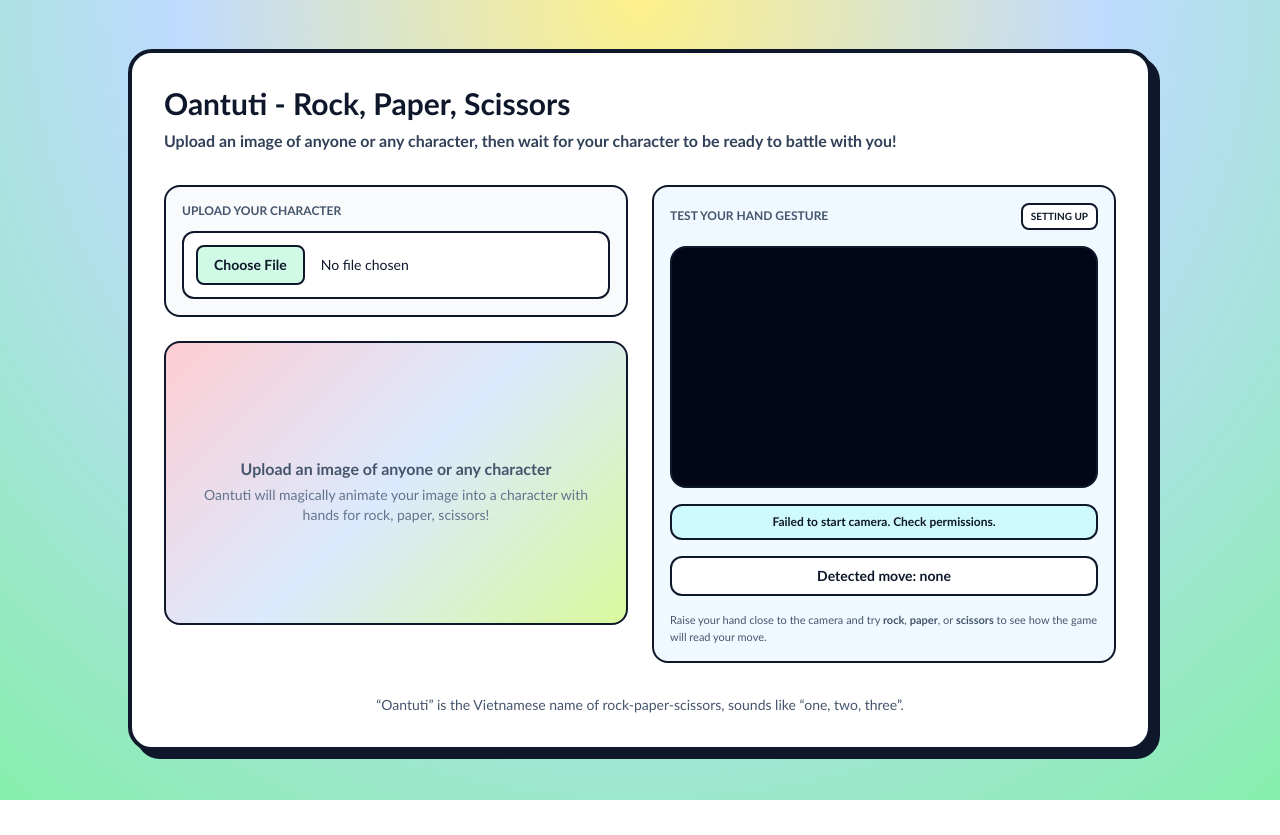
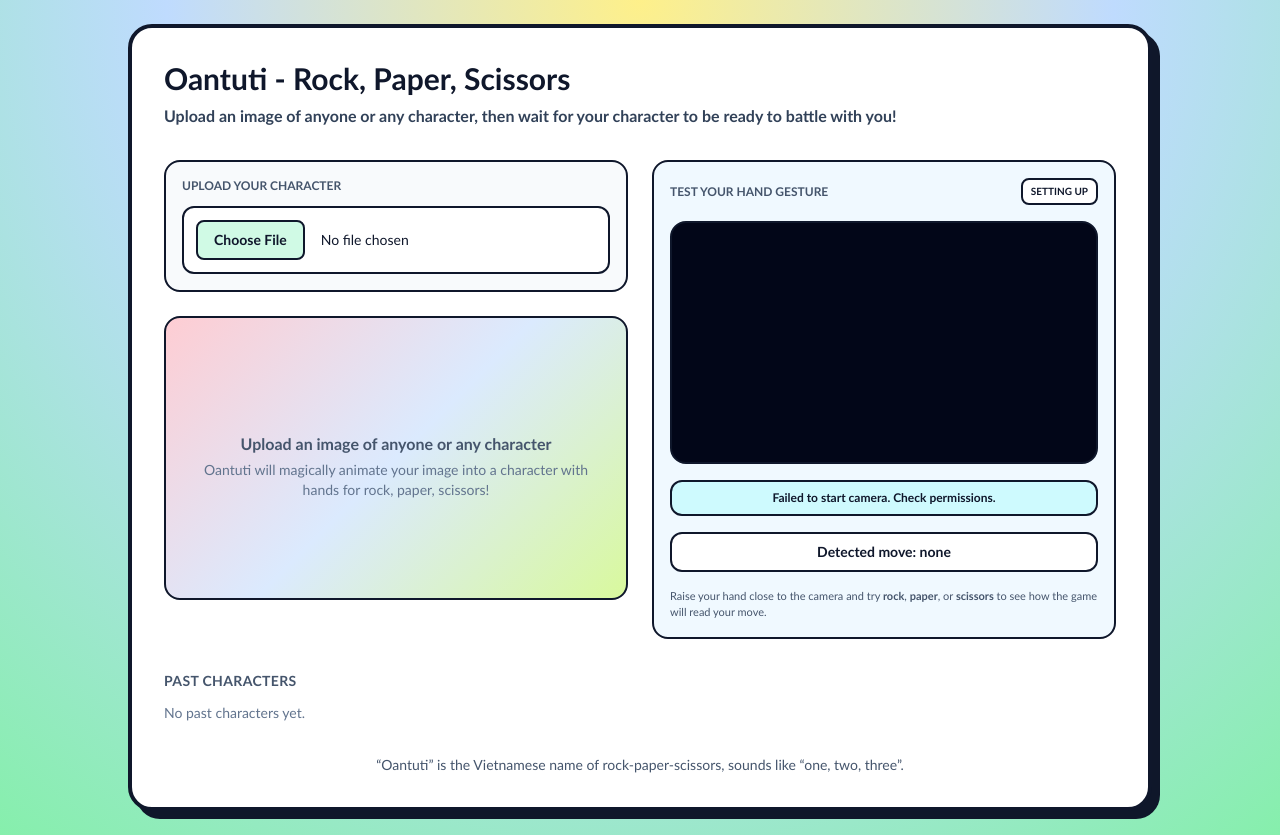
Before and after one commit to duynewgen/oantuti, a Next.js app in the folder oantuti/: page / in a window 1280 px wide. Before the commit the page ends 800 px from the top, so only its background shows below. Built offline with nearby package versions, Linux system fonts and the light colour scheme.

Commit message:
add past selection

```diff
--- /dev/null
+++ b/oantuti/app/_components/homepage/PastSelectionSection.tsx
@@ -0,0 +1,68 @@
+"use client";
+
+import { useRouter } from "next/navigation";
+import type { SavedCharacter } from "./savedCharacters";
+import { SESSION_KEY } from "@/app/_components/play/sounds";
+
+type PastSelectionSectionProps = {
+  savedCharacters: SavedCharacter[];
+  onRemove: (id: string) => void;
+};
+
+export function PastSelectionSection({
+  savedCharacters,
+  onRemove,
+}: PastSelectionSectionProps) {
+  const router = useRouter();
+
+  const handleUse = (characterPoses: SavedCharacter["characterPoses"]) => {
+    if (typeof window === "undefined") return;
+    sessionStorage.setItem(SESSION_KEY, JSON.stringify(characterPoses));
+    router.push("/play");
+  };
+
+  return (
+    <div className="mt-8 space-y-3">
+      <h2 className="text-sm font-bold uppercase tracking-wide text-slate-600">
+        Past characters
+      </h2>
+      {savedCharacters.length === 0 ? (
+        <p className="text-sm text-slate-500">No past characters yet.</p>
+      ) : (
+        <>
+          <p className="text-xs text-slate-500">
+            Pick one to play without re-uploading or using quota again.
+          </p>
+          <ul className="grid gap-3 sm:grid-cols-2 lg:grid-cols-3">
+        {savedCharacters.map((saved) => (
+          <li
+            key={saved.id}
+            className="flex items-center gap-3 rounded-xl border-2 border-slate-200 bg-slate-50 p-3 transition hover:border-slate-400 hover:bg-slate-100"
+          >
+            <button
+              type="button"
+              onClick={() => handleUse(saved.characterPoses)}
+              className="flex flex-1 items-center gap-3 rounded-lg border-2 border-slate-900 bg-white p-2 text-left shadow-[2px_2px_0_#0f172a] transition hover:bg-emerald-50 active:translate-x-0.5 active:translate-y-0.5 active:shadow-none"
+            >
+              <div
+                className="h-14 w-14 shrink-0 rounded-lg border-2 border-slate-900 bg-cover bg-center"
+                style={{ backgroundImage: `url(${saved.characterPoses.rock})` }}
+              />
+              <span className="text-sm font-bold">Use this character</span>
+            </button>
+            <button
+              type="button"
+              onClick={() => onRemove(saved.id)}
+              className="shrink-0 rounded-lg border-2 border-slate-300 bg-white px-2 py-1.5 text-xs font-bold text-slate-600 transition hover:border-red-400 hover:bg-red-50 hover:text-red-700"
+              aria-label="Remove from saved"
+            >
+                Remove
+              </button>
+          </li>
+        ))}
+          </ul>
+        </>
+      )}
+    </div>
+  );
+}
--- a/oantuti/app/_components/homepage/index.ts
+++ b/oantuti/app/_components/homepage/index.ts
@@ -1,4 +1,11 @@
 export { HomepageHero } from "./HomepageHero";
 export { CharacterUploadSection } from "./CharacterUploadSection";
 export { HandTestSection } from "./HandTestSection";
+export { PastSelectionSection } from "./PastSelectionSection";
 export { useHomepageHandTest } from "./useHomepageHandTest";
+export {
+  getSavedCharacters,
+  addSavedCharacter,
+  removeSavedCharacter,
+} from "./savedCharacters";
+export type { SavedCharacter } from "./savedCharacters";
--- /dev/null
+++ b/oantuti/app/_components/homepage/savedCharacters.ts
@@ -0,0 +1,38 @@
+import type { CharacterPoses } from "@/app/_components/types";
+
+const STORAGE_KEY = "oantuti-saved-characters";
+const MAX_SAVED = 5;
+
+export type SavedCharacter = {
+  id: string;
+  characterPoses: CharacterPoses;
+  savedAt: number;
+};
+
+export function getSavedCharacters(): SavedCharacter[] {
+  if (typeof window === "undefined") return [];
+  try {
+    const raw = localStorage.getItem(STORAGE_KEY);
+    if (!raw) return [];
+    const parsed = JSON.parse(raw) as SavedCharacter[];
+    return Array.isArray(parsed) ? parsed : [];
+  } catch {
+    return [];
+  }
+}
+
+export function addSavedCharacter(characterPoses: CharacterPoses): void {
+  const list = getSavedCharacters();
+  const entry: SavedCharacter = {
+    id: crypto.randomUUID(),
+    characterPoses,
+    savedAt: Date.now(),
+  };
+  const next = [entry, ...list].slice(0, MAX_SAVED);
+  localStorage.setItem(STORAGE_KEY, JSON.stringify(next));
+}
+
+export function removeSavedCharacter(id: string): void {
+  const list = getSavedCharacters().filter((c) => c.id !== id);
+  localStorage.setItem(STORAGE_KEY, JSON.stringify(list));
+}
--- a/oantuti/app/page.tsx
+++ b/oantuti/app/page.tsx
@@ -1,13 +1,17 @@
 "use client";
 
-import { useCallback, useRef, useState } from "react";
+import { useCallback, useEffect, useRef, useState } from "react";
 import type { CharacterPoses } from "@/app/_components/types";
 import { SESSION_KEY } from "@/app/_components/play/sounds";
 import {
   HomepageHero,
   CharacterUploadSection,
   HandTestSection,
+  PastSelectionSection,
   useHomepageHandTest,
+  getSavedCharacters,
+  addSavedCharacter,
+  removeSavedCharacter,
 } from "@/app/_components/homepage";
 
 export default function HomePage() {
@@ -19,8 +23,13 @@ export default function HomePage() {
     "idle" | "generating" | "ready" | "error"
   >("idle");
   const [generationError, setGenerationError] = useState<string | null>(null);
+  const [savedCharacters, setSavedCharacters] = useState<ReturnType<typeof getSavedCharacters>>([]);
 
   const { videoRef, canvasRef, testReady, testStatus, testMove } = useHomepageHandTest();
+
+  useEffect(() => {
+    setSavedCharacters(getSavedCharacters());
+  }, []);
 
   const onImageUpload = useCallback(
     async (event: React.ChangeEvent<HTMLInputElement>) => {
@@ -54,6 +63,8 @@ export default function HomePage() {
         const poses = (await res.json()) as CharacterPoses;
         setCharacterPoses(poses);
         setGenerationStatus("ready");
+        addSavedCharacter(poses);
+        setSavedCharacters(getSavedCharacters());
       } catch (err) {
         setGenerationStatus("error");
         setGenerationError(
@@ -70,6 +81,11 @@ export default function HomePage() {
       sessionStorage.setItem(SESSION_KEY, JSON.stringify(characterPoses));
     }
   }, [characterPoses]);
+
+  const handleRemoveSaved = useCallback((id: string) => {
+    removeSavedCharacter(id);
+    setSavedCharacters(getSavedCharacters());
+  }, []);
 
   return (
     <div className="flex min-h-screen flex-col items-center justify-center bg-[radial-gradient(circle_at_top,_#fef08a,_#bfdbfe_45%,_#86efac)] px-4 py-6 text-slate-900 md:px-8">
@@ -96,6 +112,11 @@ export default function HomePage() {
             />
           </div>
 
+          <PastSelectionSection
+            savedCharacters={savedCharacters}
+            onRemove={handleRemoveSaved}
+          />
+
           <p className="mt-8 text-center text-sm text-slate-600">
             &ldquo;Oantuti&rdquo; is the Vietnamese name of rock-paper-scissors, sounds like &ldquo;one, two, three&rdquo;.
           </p>
```
